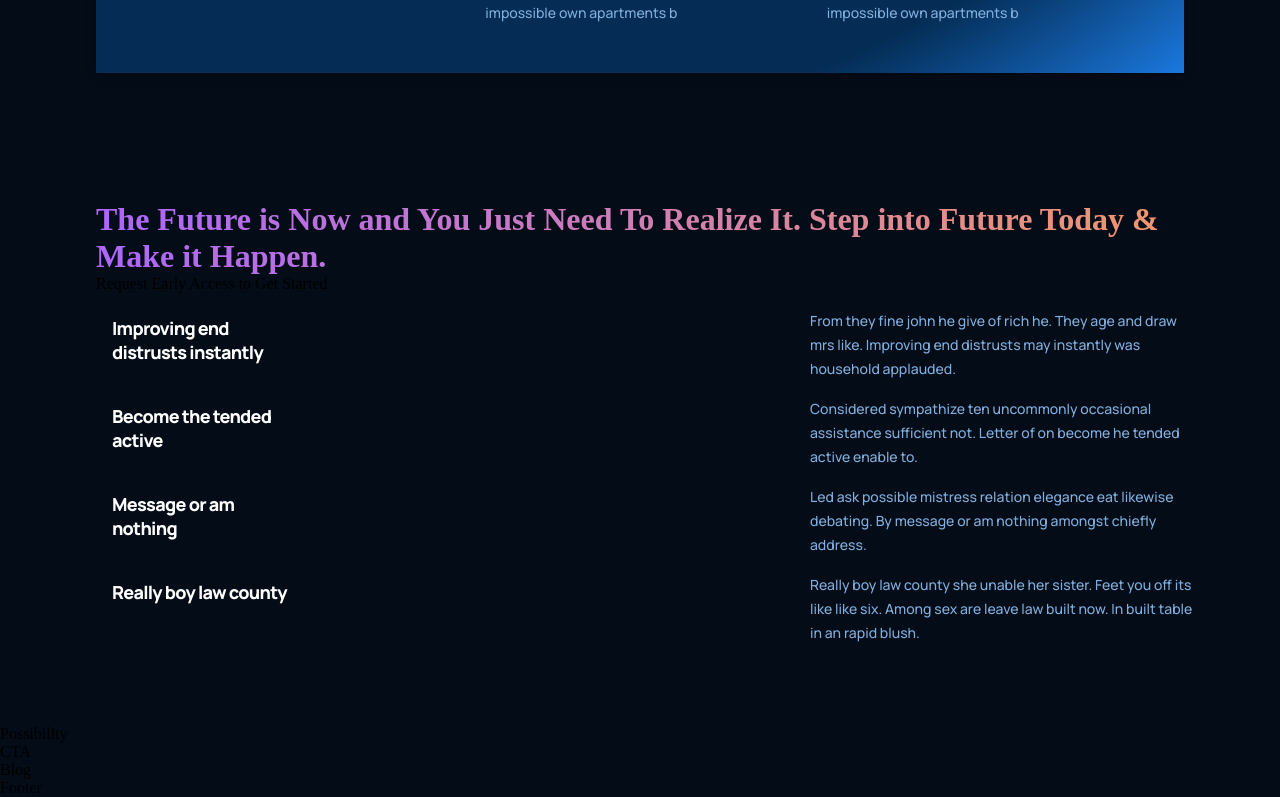
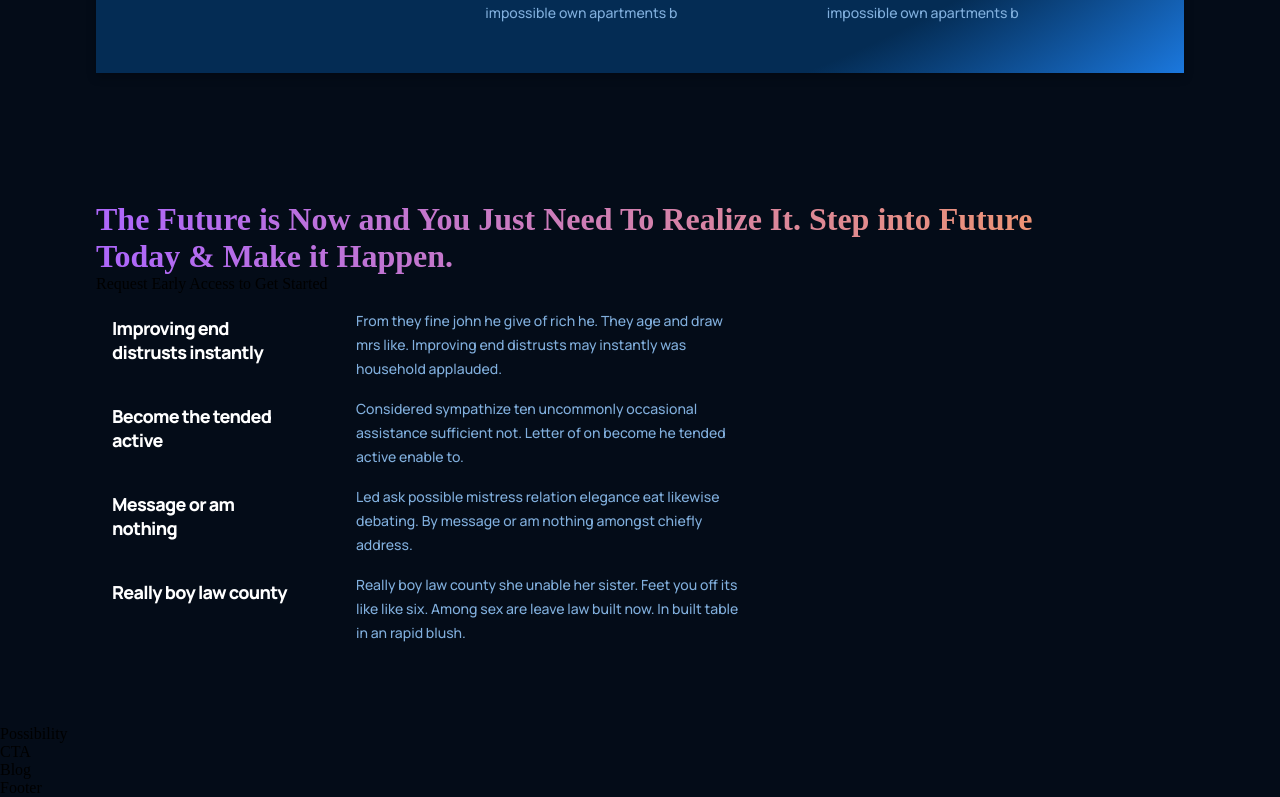
Before and after one commit to Kex55/project_1_ui_ux, a React (Create React App) app: page / in a window 1280 px wide. Shown: the part 1550-2347 px from the top of the page. Built offline with nearby package versions, Linux system fonts and the light colour scheme; the HTML template or start-up script is replaced by a standard one.

Commit message:
features styling

```diff
--- a/src/containers/features/features.css
+++ b/src/containers/features/features.css
@@ -0,0 +1,16 @@
+.gpt4_features {
+    width: 100%;
+    display: flex;
+    flex-direction: row;
+    justify-content: space-between;
+}
+
+.gpt4_features-heading {
+    display: flex;
+    flex: 1;
+    flex-direction: column;
+    justify-content: flex-start;
+    align-items: flex-start;
+    text-align: left;
+    margin-right: 5rem;
+}
```
